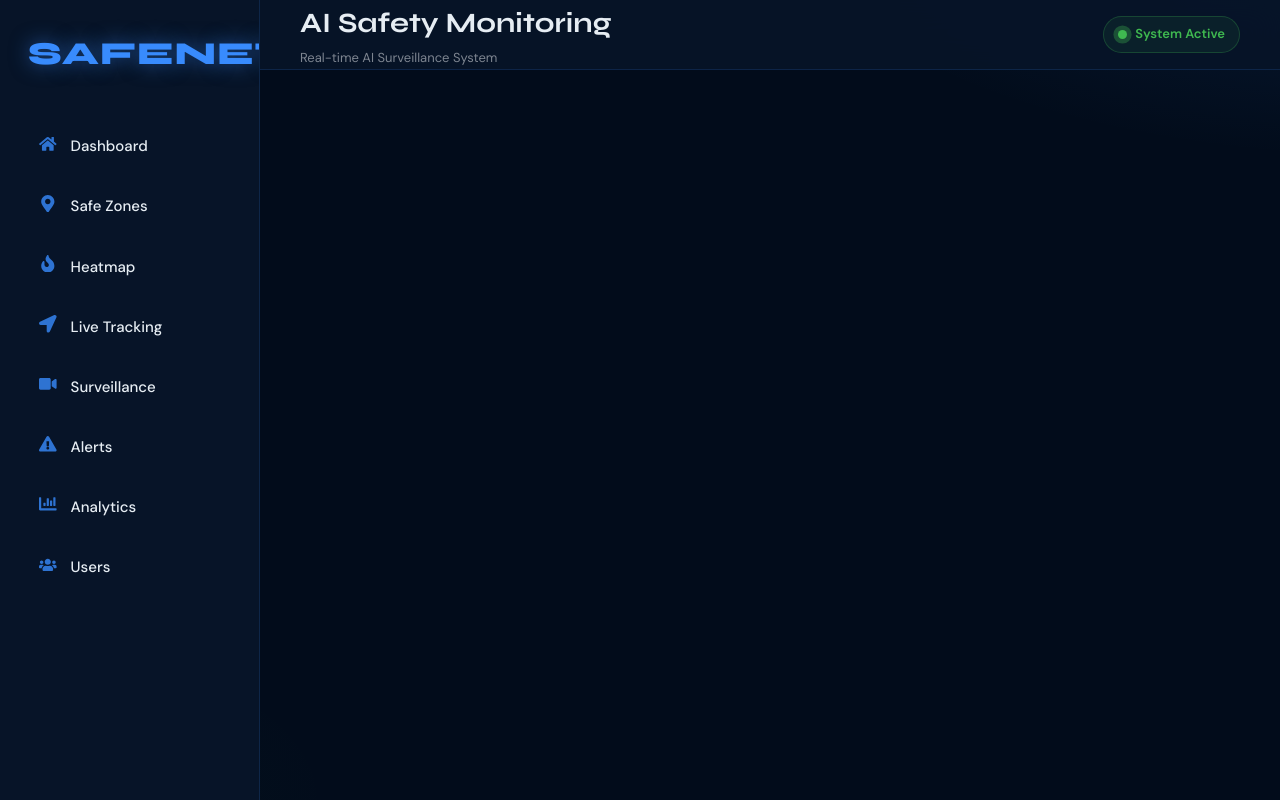
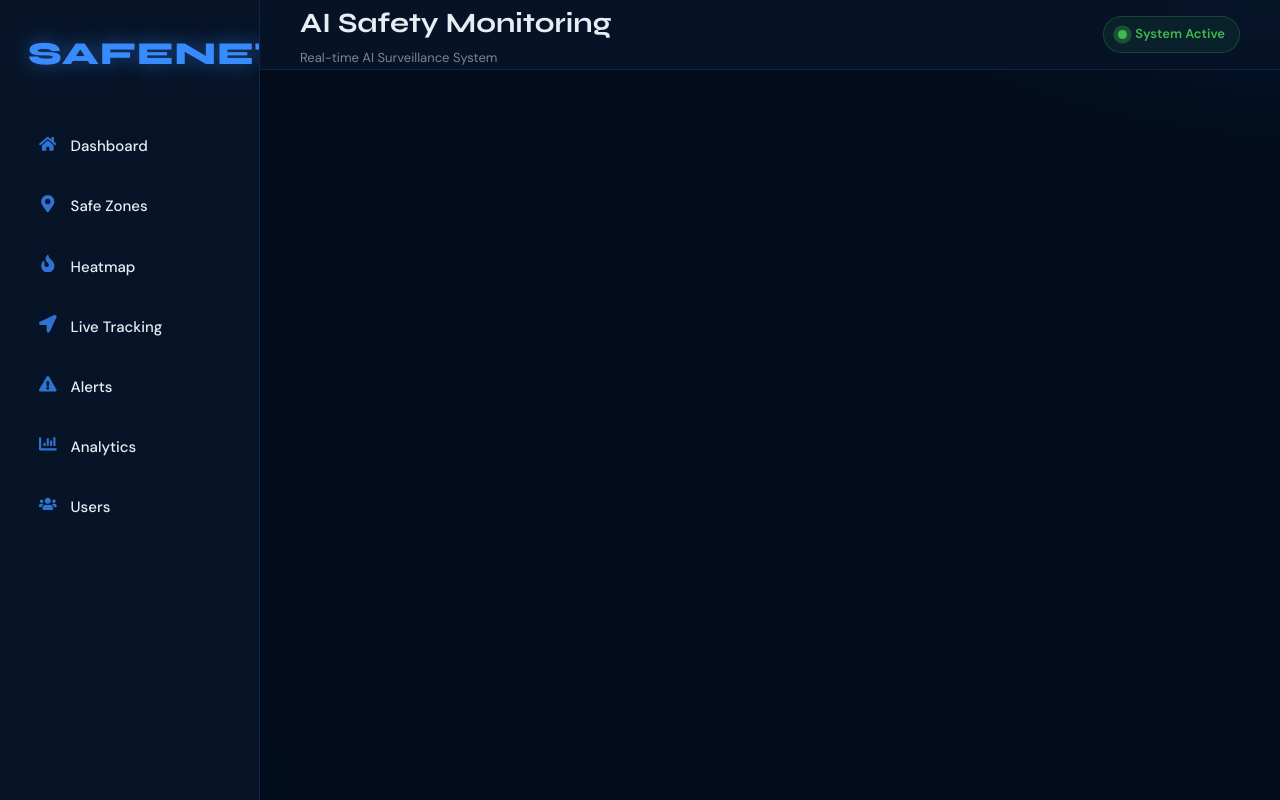
Before and after one commit to DeepikaDevi2906/Safenet, a React (Create React App) app in the folder frontend/: page /users in a window 1280 px wide. Built offline with nearby package versions, Linux system fonts and the light colour scheme.

Commit message:
Added alerts page and updated routes

```diff
--- a/frontend/src/App.js
+++ b/frontend/src/App.js
@@ -10,6 +10,7 @@ import AlertDetails from "./pages/AlertDetails";
 import LiveTracking from "./pages/LiveTracking";
 import Heatmap from "./pages/Heatmap";
 import Analytics from "./pages/Analytics";
+import Alerts from "./pages/Alerts";
 
 function App() {
 
@@ -52,6 +53,11 @@ function App() {
            element={<Analytics />}
           />
 
+          <Route
+           path="/alerts"
+           element={<Alerts />}
+          />
+
         </Routes>
 
       </MainLayout>
--- a/frontend/src/components/Sidebar.jsx
+++ b/frontend/src/components/Sidebar.jsx
@@ -39,11 +39,6 @@ function Sidebar() {
       path: "/tracking"
     },
 
-    {
-      icon: <FaVideo />,
-      label: "Surveillance",
-      path: "/surveillance"
-    },
 
     {
       icon: <FaExclamationTriangle />,
```
